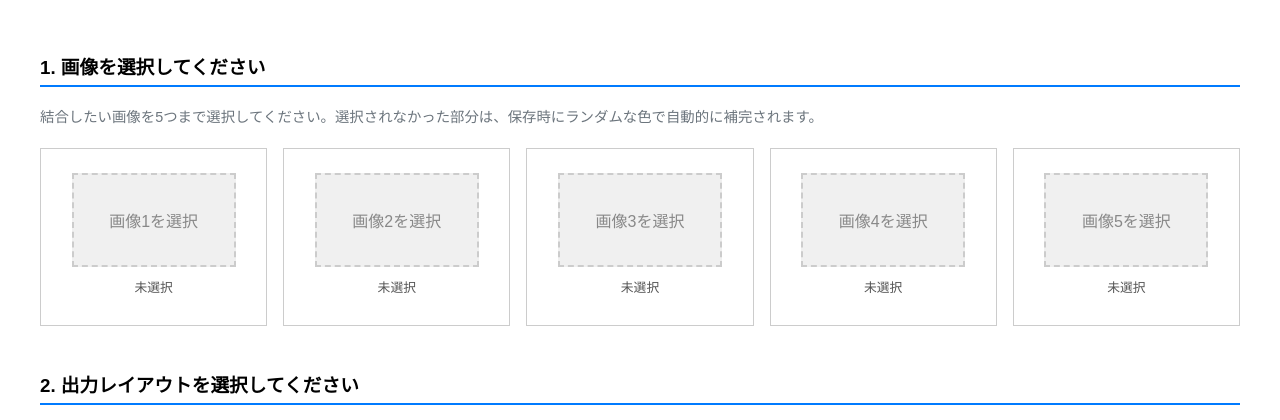
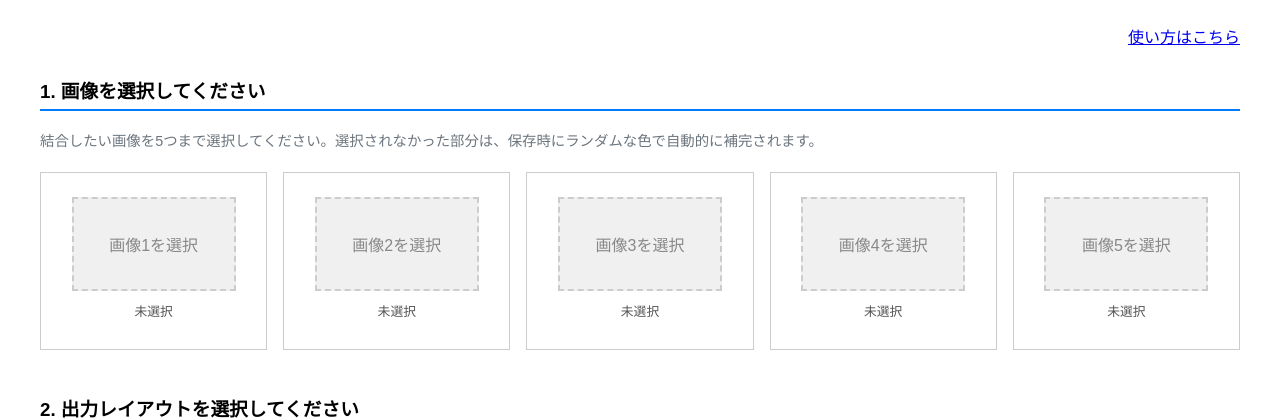
Before and after one commit to masatoooooon/flask-hello-render, a Python web app: template templates/index.html in a window 1280 px wide. Shown: the top 420 px of the page. Run offline with Jinja, Linux system fonts and the light colour scheme; the template is opened without the code that fills it, so the values that code supplies are empty.

Commit message:
Update index.html

```diff
--- a/templates/index.html
+++ b/templates/index.html
@@ -39,8 +39,7 @@
             flex: 1 1 180px;
             min-width: 180px;
         }
-
-        /* ★変更点: .slot-title のCSSを削除 */
+        .slot-title { font-weight: bold; margin-bottom: 0.5em; }
 
         .slot-preview {
             width: 160px;
@@ -127,6 +126,10 @@
 </head>
 <body>
 
+    <div style="text-align: right; margin-bottom: 1em;">
+        <a href="/manual">使い方はこちら</a>
+    </div>
+
     <form action="/combine" method="post" enctype="multipart/form-data">
 
         <h3>1. 画像を選択してください</h3>
@@ -205,7 +208,6 @@
                 previewSources[index] = null;
                 filenameContainer.textContent = '未選択';
                 slotPreview.style.backgroundImage = 'none';
-                // ★変更点: クリア時も番号付きテキストに戻す
                 slotPreview.innerHTML = `<span>画像${index + 1}を選択</span>`;
                 updatePreviewCanvas();
             }
@@ -221,7 +223,6 @@
                 const slotPreview = document.getElementById(`slot-preview-${i + 1}`);
                 if(slotPreview) {
                     slotPreview.style.backgroundImage = 'none';
-                    // ★変更点: 全体クリア時も番号付きテキストに戻す
                     slotPreview.innerHTML = `<span>画像${i + 1}を選択</span>`;
                 }
             }
@@ -314,7 +315,6 @@
                 for (let i = 1; i <= 5; i++) {
                     const slot = document.createElement('div');
                     slot.className = 'image-slot';
-                    // ★変更点: slot-titleを削除し、span内のテキストを変更
                     slot.innerHTML = `
                         <label for="image${i}" id="slot-preview-${i}" class="slot-preview">
                             <span>画像${i}を選択</span>
```
